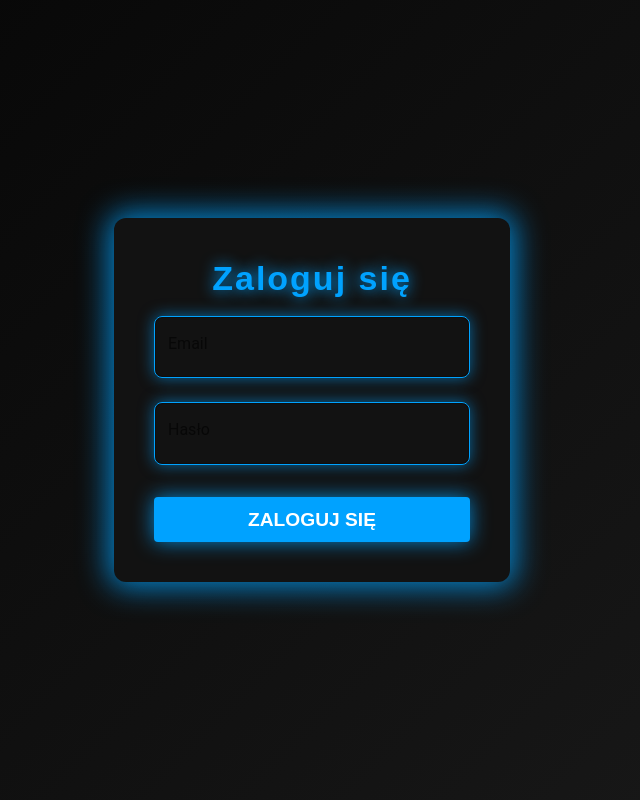
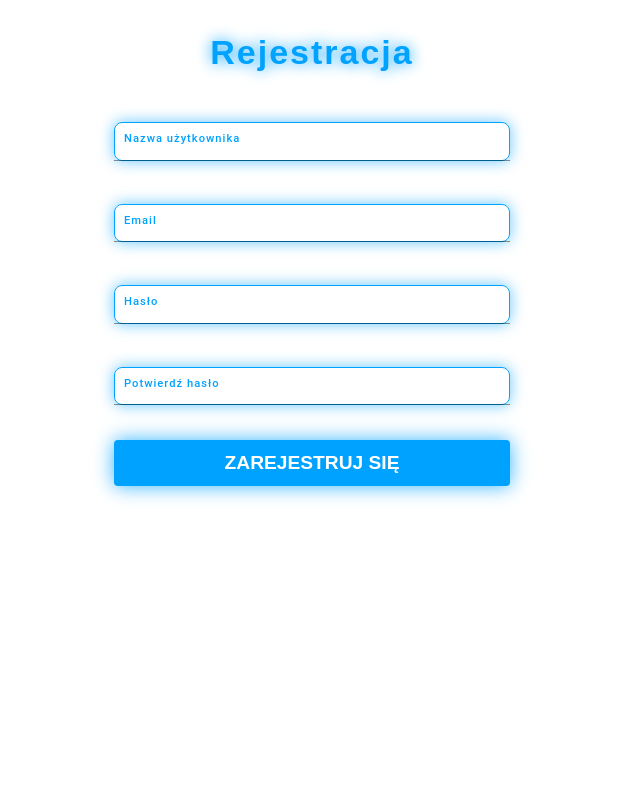
Before and after one commit to Mayk-ITdS/Ravel-s-App, a React (Vite) app in the folder react/: page /register in a window 1280 px wide. Before the commit this address led to /login. Shown: the whole page, without its empty margins (328-968 px from the left). Built offline with nearby package versions, Linux system fonts and the light colour scheme.

Commit message:
Nigth upgrades: registration restored, register collapse mode register oute added, some styles changes

```diff
--- a/react/src/App.tsx
+++ b/react/src/App.tsx
@@ -21,6 +21,7 @@ import { useDispatch, useSelector } from "react-redux";
 import { AppDispatch, RootState } from "./Store/store";
 import { setSession } from "./Store/authSlice";
 import axios from "axios";
+import Register from "./pages/Register";
 
 const ProtectedRoute: React.FC<{
   token: string | null;
@@ -67,6 +68,7 @@ const App: React.FC = () => {
           />
           <Route path="/admin" element={<AdminPanel />} />
           <Route path="/login" element={<Login />} />
+          <Route path="/register" element={<Register />} />
           <Route path="*" element={<Navigate to="/" replace />} />{" "}
         </Routes>
         {token && <Footer />}
--- a/react/src/components/Cart/Cart.tsx
+++ b/react/src/components/Cart/Cart.tsx
@@ -95,7 +95,7 @@ const Cart: React.FC = () => {
             </List>
 
             <Divider sx={{ my: 2 }} />
-            {cartItems.length > 0 && (
+            {cartItems.length > 0 ? (
               <Button
                 fullWidth
                 variant="contained"
@@ -105,6 +105,10 @@ const Cart: React.FC = () => {
               >
                 WYCZYŚĆ KOSZYK
               </Button>
+            ) : (
+              <Typography variant="h6" fontWeight={550} textAlign="center">
+                Nothing in Your cart yet
+              </Typography>
             )}
           </Box>
         </Grid>
@@ -155,16 +159,17 @@ const Cart: React.FC = () => {
                 flexDirection: "column",
                 alignItems: "center",
                 padding: "2, 5%",
-                width: "50%",
+                width: "80%",
                 maxWsidth: "335px",
               }}
             >
               <CardMedia
                 component="img"
                 sx={{
-                  width: "80%",
-                  height: "60%",
-                  marginTop: "20px",
+                  objectFit: "cover",
+
+                  height: "250px",
+                  padding: "15px 7%",
                 }}
                 image={product.image}
               />
--- a/react/src/components/Cart/CartItemsList.tsx
+++ b/react/src/components/Cart/CartItemsList.tsx
@@ -30,7 +30,12 @@ const CartItemsList: React.FC<{ item: CartItem }> = ({ item }) => {
     >
       <CardMedia
         component="img"
-        sx={{ width: 100, height: 100, borderRadius: "8px", mr: 2 }}
+        sx={{
+          width: 100,
+          height: 100,
+          borderRadius: "8px",
+          mr: 2,
+        }}
         image={item.image}
       />
       <ListItemText
--- a/react/src/pages/Login.tsx
+++ b/react/src/pages/Login.tsx
@@ -9,7 +9,9 @@ import {
   TextField,
   Typography,
   Paper,
+  Collapse,
 } from "@mui/material";
+import Register from "./Register";
 
 const Login: React.FC = () => {
   const dispatch = useDispatch();
@@ -17,6 +19,7 @@ const Login: React.FC = () => {
   const [email, setEmail] = useState("");
   const [password, setPassword] = useState("");
   const [error, setError] = useState("");
+  const [showRegister, setShowRegister] = useState(false);
 
   const handleLogin = async (e: React.FormEvent) => {
     e.preventDefault();
@@ -78,6 +81,15 @@ const Login: React.FC = () => {
               margin="normal"
               value={email}
               onChange={(e) => setEmail(e.target.value)}
+              InputLabelProps={{
+                sx: {
+                  fontSize: "0.7rem",
+                  color: "#00A2FF",
+                  fontWeight: "bold",
+                  letterSpacing: "1px",
+                  marginBottom: "70px",
+                },
+              }}
               InputProps={{
                 sx: {
                   color: "#fff",
@@ -103,6 +115,15 @@ const Login: React.FC = () => {
               margin="normal"
               value={password}
               onChange={(e) => setPassword(e.target.value)}
+              InputLabelProps={{
+                sx: {
+                  fontSize: "0.7rem",
+                  color: "#00A2FF",
+                  fontWeight: "bold",
+                  letterSpacing: "1px",
+                  marginBottom: "70px",
+                },
+              }}
               InputProps={{
                 sx: {
                   color: "#fff",
@@ -150,6 +171,24 @@ const Login: React.FC = () => {
               ZALOGUJ SIĘ
             </Button>
           </form>
+          <Button
+            sx={{
+              mt: 3,
+              backgroundColor: "#00A2FF",
+              color: "#fff",
+              fontWeight: "500",
+              fontSize: "1rem",
+              fontFamily: "'Orbitron', sans-serif",
+              boxShadow: "0px 0px 20px rgba(0, 162, 255, 0.8)",
+              "&:hover": { backgroundColor: "#0080C0" },
+            }}
+            onClick={() => setShowRegister((prev) => !prev)}
+          >
+            {showRegister ? "Login if You have an account" : "register"}
+          </Button>
+          <Collapse in={showRegister}>
+            <Register />
+          </Collapse>
         </Paper>
       </Container>
     </Box>
--- a/react/src/pages/Register.tsx
+++ b/react/src/pages/Register.tsx
@@ -48,7 +48,7 @@ const Register: React.FC = () => {
     password: string;
   }) => {
     try {
-      console.log("📩 Dane wysyłane do backendu:", data);
+      console.log("Dane wysyłane do backendu:", data);
 
       const response = await axios.post(
         "http://localhost:5000/register",
@@ -76,34 +76,171 @@ const Register: React.FC = () => {
   return (
     <Container maxWidth="xs">
       <Box sx={{ mt: 4, textAlign: "center" }}>
-        <Typography variant="h5">Rejestracja</Typography>
+        <Typography
+          variant="h4"
+          sx={{
+            color: "#00A2FF",
+            fontWeight: "bold",
+            textShadow: "0px 0px 15px rgba(0, 162, 255, 1)",
+            letterSpacing: "2px",
+            fontFamily: "'Orbitron', sans-serif",
+          }}
+        >
+          Rejestracja
+        </Typography>
       </Box>
 
       <Box component="form" onSubmit={handleSubmit(onSubmit)} sx={{ mt: 2 }}>
         <FormControl fullWidth margin="normal" variant="standard">
-          <InputLabel htmlFor="username">Nazwa użytkownika</InputLabel>
-          <Input id="username" {...register("username")} />
+          <InputLabel
+            htmlFor="username"
+            sx={{
+              fontSize: "0.7rem",
+              fontWeight: "500",
+              color: "#00A2FF",
+              letterSpacing: "1px",
+              margin: "5px 10px ",
+              "&.Mui-focused": {
+                color: "#00A2FF",
+                textShadow: "0px 0px 10px rgba(0, 162, 255, 0.8)",
+                border: "none",
+              },
+            }}
+          >
+            Nazwa użytkownika
+          </InputLabel>
+          <Input
+            id="username"
+            {...register("username")}
+            inputProps={{
+              sx: {
+                color: "#00A2FF",
+                fontFamily: "'Rajdhani', sans-serif",
+                fontSize: "1.2rem",
+                border: "1px solid #00A2FF",
+                borderRadius: "8px",
+                boxShadow: "0px 0px 15px rgba(0, 162, 255, 0.6)",
+              },
+            }}
+            sx={{
+              "& label.Mui-focused": { color: "#00A2FF" },
+              "& .MuiOutlinedInput-root": {
+                "&:hover fieldset": { borderColor: "#00A2FF" },
+              },
+            }}
+          />
           <FormHelperText error>{errors.username?.message}</FormHelperText>
         </FormControl>
 
         <FormControl fullWidth margin="normal" variant="standard">
-          <InputLabel htmlFor="email">Email</InputLabel>
-          <Input id="email" type="email" {...register("email")} />
+          <InputLabel
+            htmlFor="email"
+            sx={{
+              fontSize: "0.7rem",
+              fontWeight: "500",
+              color: "#00A2FF",
+              letterSpacing: "1px",
+              margin: "5px 10px ",
+            }}
+          >
+            Email
+          </InputLabel>
+          <Input
+            id="email"
+            type="email"
+            {...register("email")}
+            inputProps={{
+              sx: {
+                color: "#fff",
+                fontFamily: "'Rajdhani', sans-serif",
+                fontSize: "1.2rem",
+                border: "1px solid #00A2FF",
+                borderRadius: "8px",
+                boxShadow: "0px 0px 15px rgba(0, 162, 255, 0.6)",
+              },
+            }}
+            sx={{
+              "& label.Mui-focused": { color: "#00A2FF" },
+              "& .MuiOutlinedInput-root": {
+                "&:hover fieldset": { borderColor: "#00A2FF" },
+              },
+            }}
+          />
           <FormHelperText error>{errors.email?.message}</FormHelperText>
         </FormControl>
 
         <FormControl fullWidth margin="normal" variant="standard">
-          <InputLabel htmlFor="password">Hasło</InputLabel>
-          <Input id="password" type="password" {...register("password")} />
+          <InputLabel
+            htmlFor="password"
+            sx={{
+              fontSize: "0.7rem",
+              fontWeight: "500",
+              color: "#00A2FF",
+              letterSpacing: "1px",
+              margin: "5px 10px ",
+            }}
+          >
+            Hasło
+          </InputLabel>
+          <Input
+            id="password"
+            type="password"
+            {...register("password")}
+            inputProps={{
+              sx: {
+                color: "#fff",
+                fontFamily: "'Rajdhani', sans-serif",
+                fontSize: "1.2rem",
+                border: "1px solid #00A2FF",
+                borderRadius: "8px",
+                boxShadow: "0px 0px 15px rgba(0, 162, 255, 0.6)",
+              },
+            }}
+            sx={{
+              "& label.Mui-focused": { color: "#00A2FF" },
+              "& .MuiOutlinedInput-root": {
+                "&:hover fieldset": {
+                  borderColor: "#00A2FF",
+                },
+              },
+            }}
+          />
           <FormHelperText error>{errors.password?.message}</FormHelperText>
         </FormControl>
 
         <FormControl fullWidth margin="normal" variant="standard">
-          <InputLabel htmlFor="confirmPassword">Potwierdź hasło</InputLabel>
+          <InputLabel
+            htmlFor="confirmPassword"
+            sx={{
+              fontSize: "0.7rem",
+              fontWeight: "500",
+              color: "#00A2FF",
+              letterSpacing: "1px",
+              margin: "5px 10px ",
+            }}
+          >
+            Potwierdź hasło
+          </InputLabel>
           <Input
             id="confirmPassword"
             type="password"
             {...register("confirmPassword")}
+            inputProps={{
+              sx: {
+                color: "#fff",
+                fontFamily: "'Rajdhani', sans-serif",
+                fontSize: "1.2rem",
+                border: "1px solid #00A2FF",
+                borderRadius: "8px",
+                boxShadow: "0px 0px 15px rgba(0, 162, 255, 0.6)",
+              },
+            }}
+            sx={{
+              "& label.Mui-focused": { color: "#00A2FF" },
+              "& .MuiOutlinedInput-root": {
+                "&:hover fieldset": { borderColor: "#00A2FF" },
+              },
+            }}
           />
           <FormHelperText error>
             {errors.confirmPassword?.message}
@@ -115,7 +252,16 @@ const Register: React.FC = () => {
           fullWidth
           variant="contained"
           color="primary"
-          sx={{ mt: 2 }}
+          sx={{
+            mt: 3,
+            backgroundColor: "#00A2FF",
+            color: "#fff",
+            fontWeight: "bold",
+            fontSize: "1.2rem",
+            fontFamily: "'Orbitron', sans-serif",
+            boxShadow: "0px 0px 20px rgba(0, 162, 255, 0.8)",
+            "&:hover": { backgroundColor: "#0080C0" },
+          }}
         >
           Zarejestruj się
         </Button>
--- a/react/src/pages/Shop.tsx
+++ b/react/src/pages/Shop.tsx
@@ -43,7 +43,7 @@ const Shop: React.FC = () => {
     const fetchProducts = async () => {
       const token = localStorage.getItem("token");
       if (!token) {
-        console.error("🔴 Brak tokena! Użytkownik nie jest zalogowany.");
+        console.error("Brak tokena! Użytkownik nie jest zalogowany.");
         return;
       }
 
@@ -105,6 +105,7 @@ const Shop: React.FC = () => {
                     }}
                   >
                     <CardMedia
+                      sx={{ objectFit: "cover" }}
                       component="img"
                       height="250"
                       image={product.image}
```
